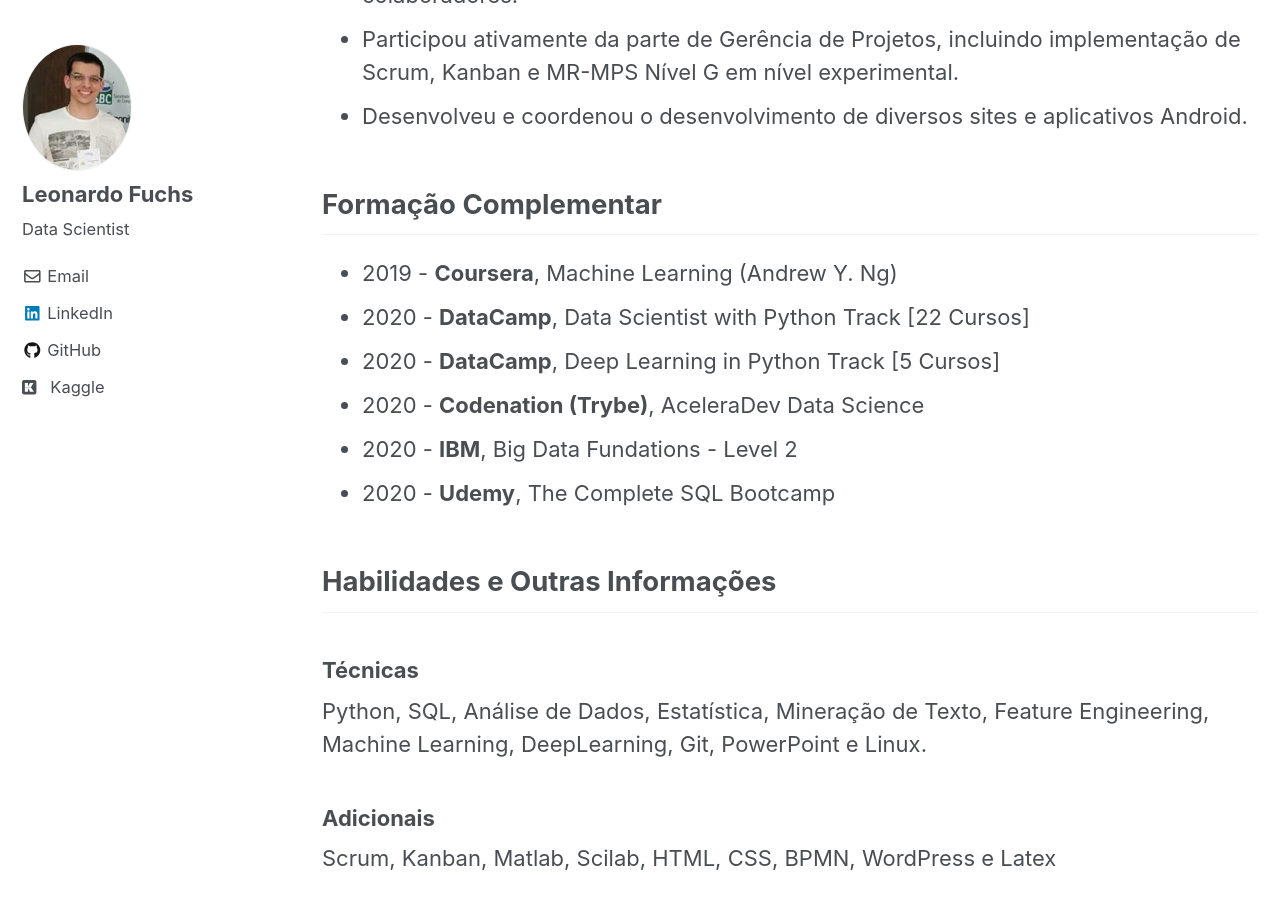
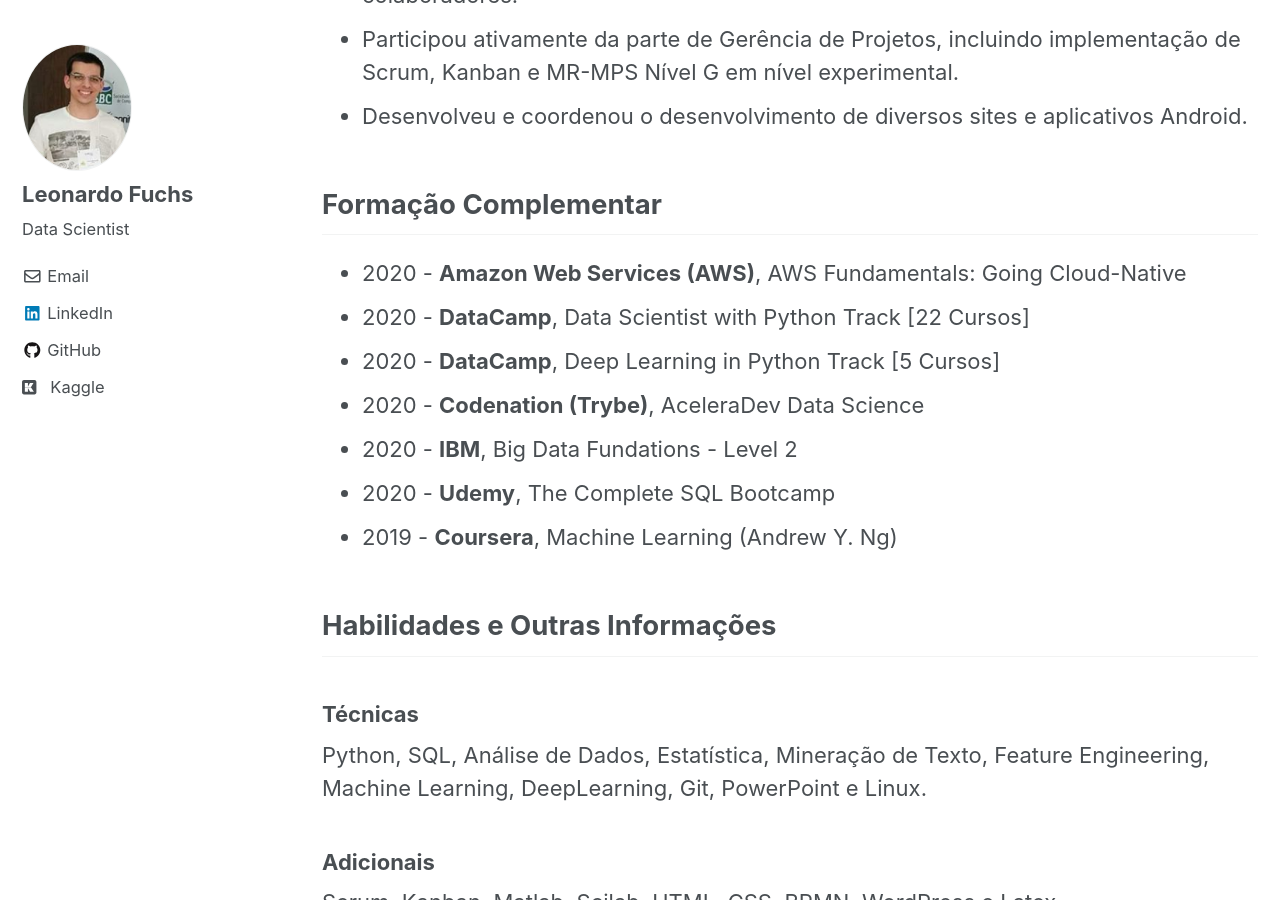
Before and after one commit to LeoFuchs/LeoFuchs.github.io, a Jekyll site: the page built from _pages/cv.md, in a window 1280 px wide and 900 px high, scrolled down 1986 px. Built offline with Jekyll 4.4.1, drawn with Linux system fonts in a browser that asks for light colours; nearby versions of some CDN libraries.

Commit message:
Update cv.md

```diff
--- a/_pages/cv.md
+++ b/_pages/cv.md
@@ -49,12 +49,13 @@ _Jan 2015 - Jun 2017_
 
 ## Formação Complementar
 
-- 2019 - **Coursera**, Machine Learning (Andrew Y. Ng)
+- 2020 - **Amazon Web Services (AWS)**, AWS Fundamentals: Going Cloud-Native
 - 2020 - **DataCamp**, Data Scientist with Python Track [22 Cursos]
 - 2020 - **DataCamp**, Deep Learning in Python Track [5 Cursos]
 - 2020 - **Codenation (Trybe)**, AceleraDev Data Science
 - 2020 - **IBM**, Big Data Fundations - Level 2
 - 2020 - **Udemy**, The Complete SQL Bootcamp
+- 2019 - **Coursera**, Machine Learning (Andrew Y. Ng)
 
 ## Habilidades e Outras Informações
 
```
